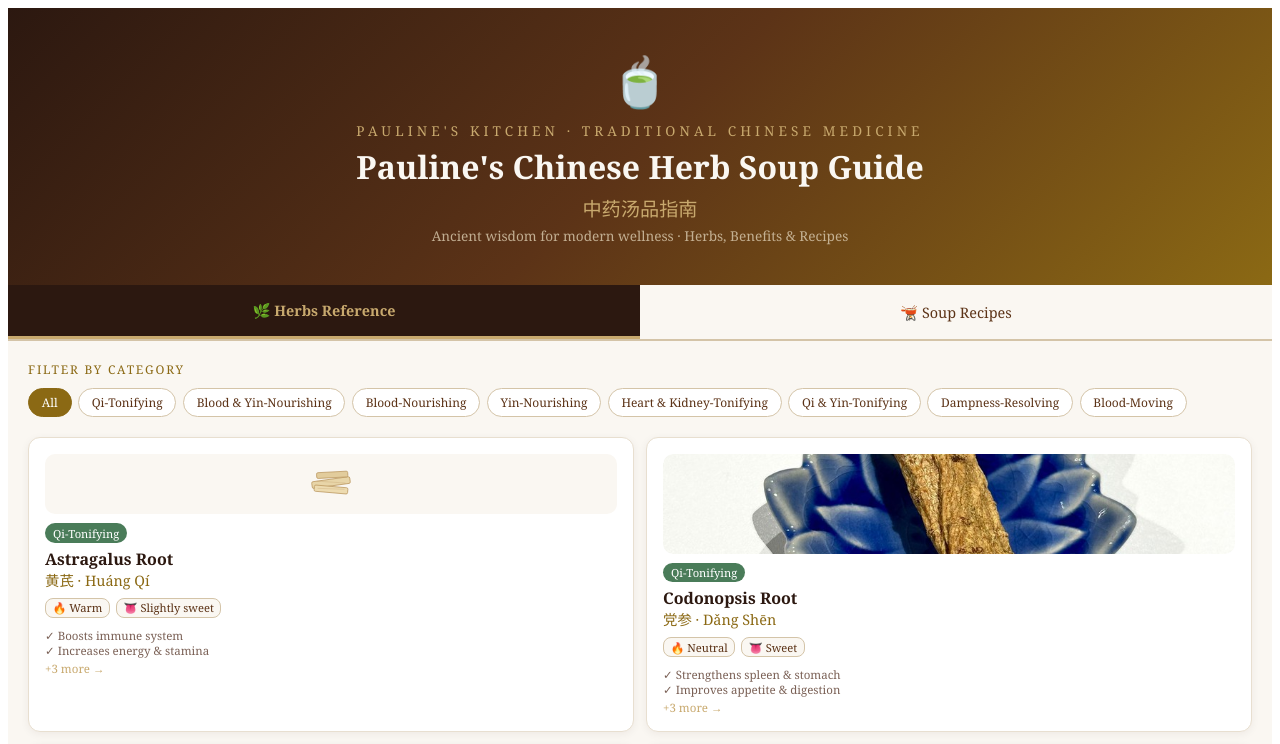
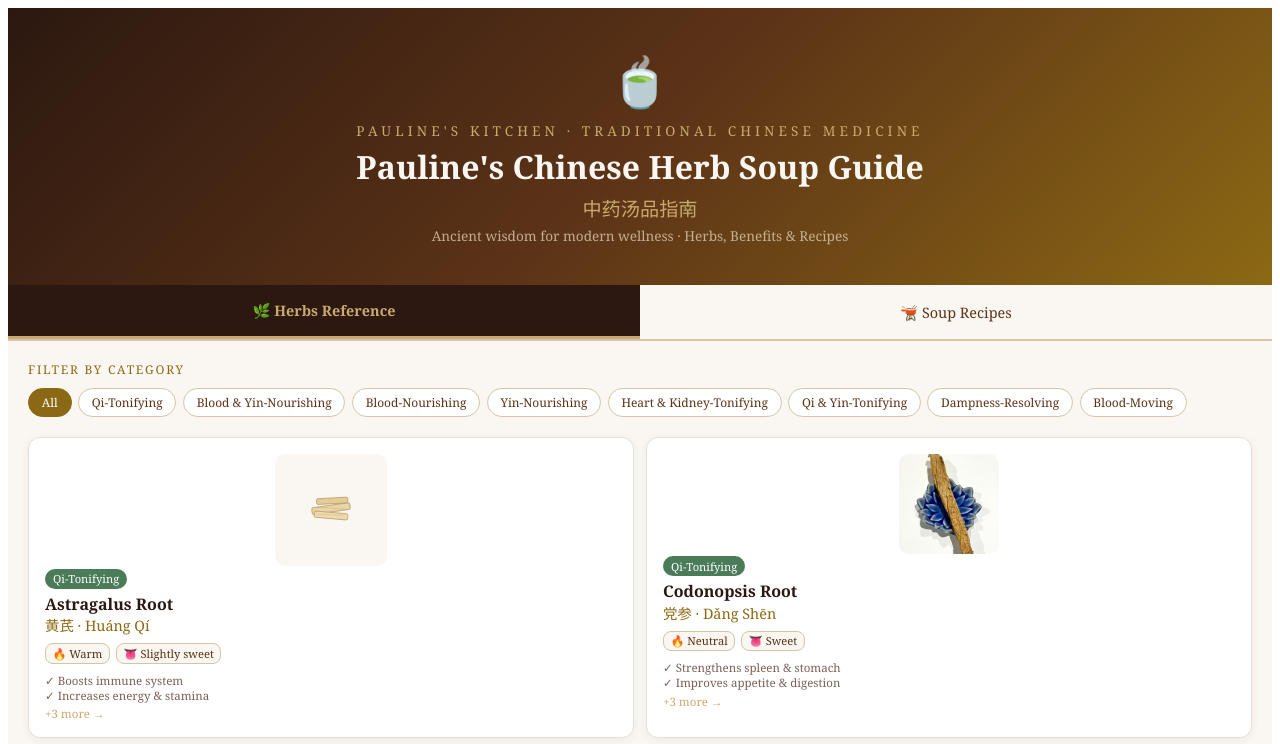
Before and after one commit to pauline-soup/pauline-herb-soup-guide, a React (Vite) app: page / in a window 1280 px wide. Shown: the top 744 px of the page. Built offline with nearby package versions, Linux system fonts and the light colour scheme.

Commit message:
Update App.jsx

```diff
--- a/src/App.jsx
+++ b/src/App.jsx
@@ -507,10 +507,12 @@ export default function App() {
               >
                 <div style={{
                   display: "flex", justifyContent: "center", alignItems: "center", marginBottom: "0.4rem",
-                  background: herb.photo ? "transparent" : "#FAF7F2",
+                  background: "#FAF7F2",
                   borderRadius: "10px",
                   padding: herb.photo ? "0" : "0.4rem",
-                  height: herb.photo ? "100px" : "auto",
+                  height: "100px",
+width: "100px",
+margin: "0 auto",
                   overflow: "hidden"
                 }}>
                   <HerbVisual photo={herb.photo} iconType={herb.iconType} size={48} />
```
